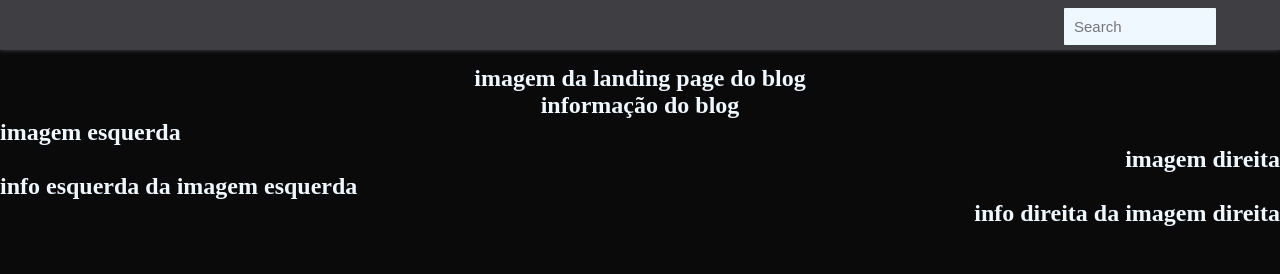
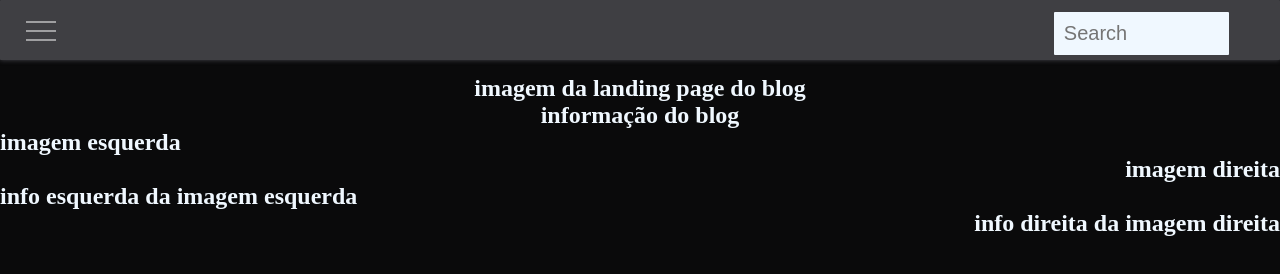
Before and after one commit to AlvaroPDs/projeto-landing-page-blog, a plain HTML site: page index.htm in a window 1280 px wide. Drawn offline with Linux system fonts and the light colour scheme.

Commit message:
menu-tab-projeto-blog

```diff
--- a/css/style.css
+++ b/css/style.css
@@ -7,17 +7,6 @@
 
 /* ASSIGNS-CLASSES */
 
-.search{
-    position: absolute;
-    right: 5%;
-    top: 1%;
-    padding: 10px;
-    border-radius: 1px;
-    border: 1px;
-    background-color: aliceblue;
-    width: 152px;
-    font-size: 15px;
-}
 
 .border-glow{
     border: 1px rgb(48, 47, 57);
@@ -37,9 +26,38 @@ h1{
 
 #menu-superior{
     margin-bottom: 15px;
-    padding:25px;
+    padding:30px;
     background-color: rgb(63, 63, 67);
     text-align: center;
+}
+
+.search{
+    position: absolute;
+    right: 4%;
+    top: 1.5%;
+    padding: 10px;
+    border-radius: 1px;
+    border: 1px rgb(63, 63, 67);
+    background-color: aliceblue;
+    width: 175px;
+    font-size: 20px;
+}
+
+.search:focus{
+    outline: none;
+    border-color: aliceblue;
+    box-shadow: 0px 0px 4px aliceblue;
+}
+
+.menu-icone{
+    width: 15x;
+    height: 30px;
+    margin: 0px;
+    padding: 0px;
+    position: absolute;
+    top: 2%;
+    left: 2%;
+
 }
 
 /* #IMAGEM-INFERIOR */
--- a/index.htm
+++ b/index.htm
@@ -11,6 +11,7 @@
           <!-- #MENU-SUPERIOR-->
         <div class="border-glow" id="menu-superior">
              <input class="search" type="search" placeholder="Search">
+             <img class="menu-icone" src="./icones/menu.svg" alt="">
         </div>
          <!-- #IMAGEM-INFERIOR-->
 
```
Also changed, not shown: icones/menu.svg (added).
